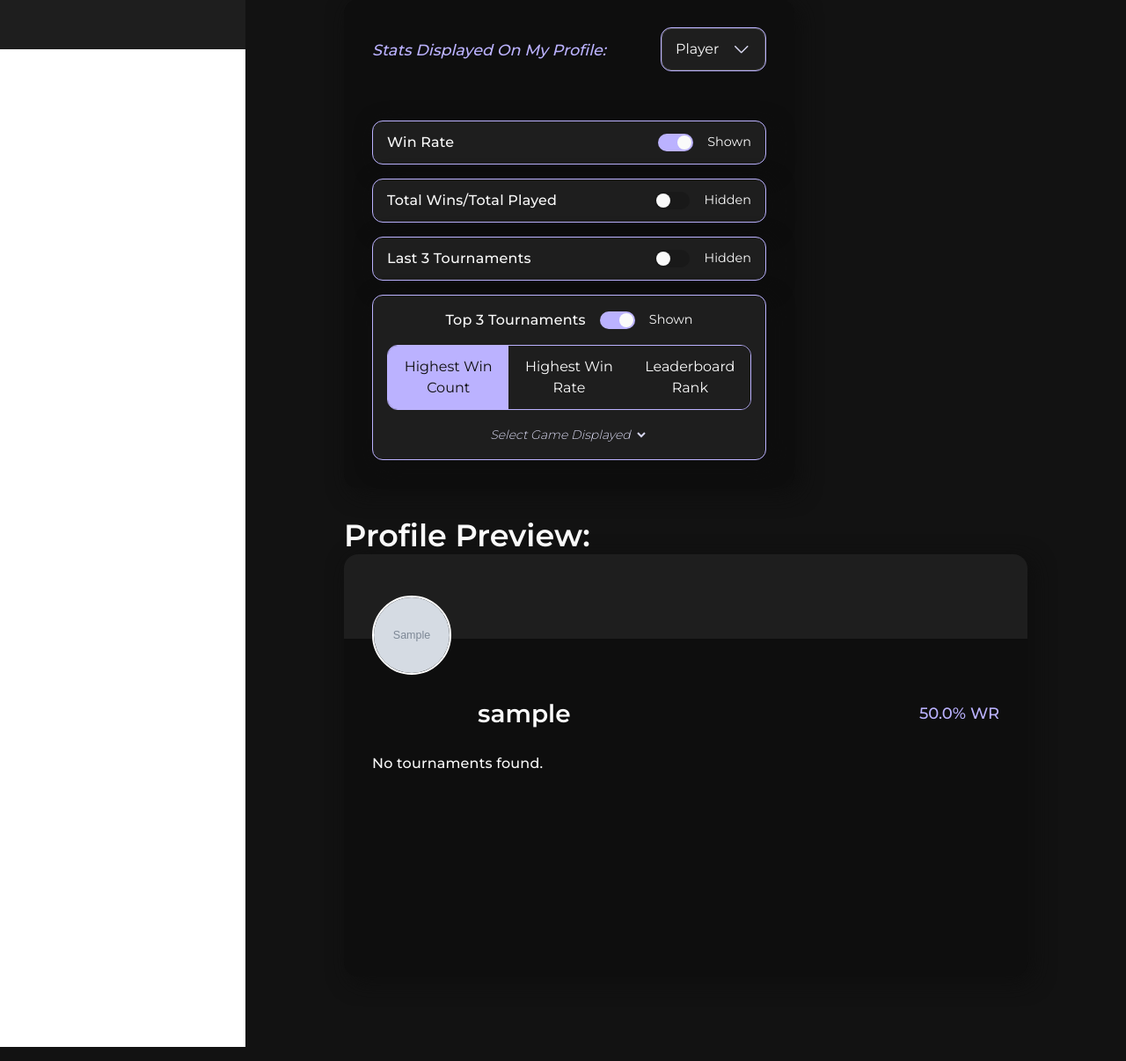
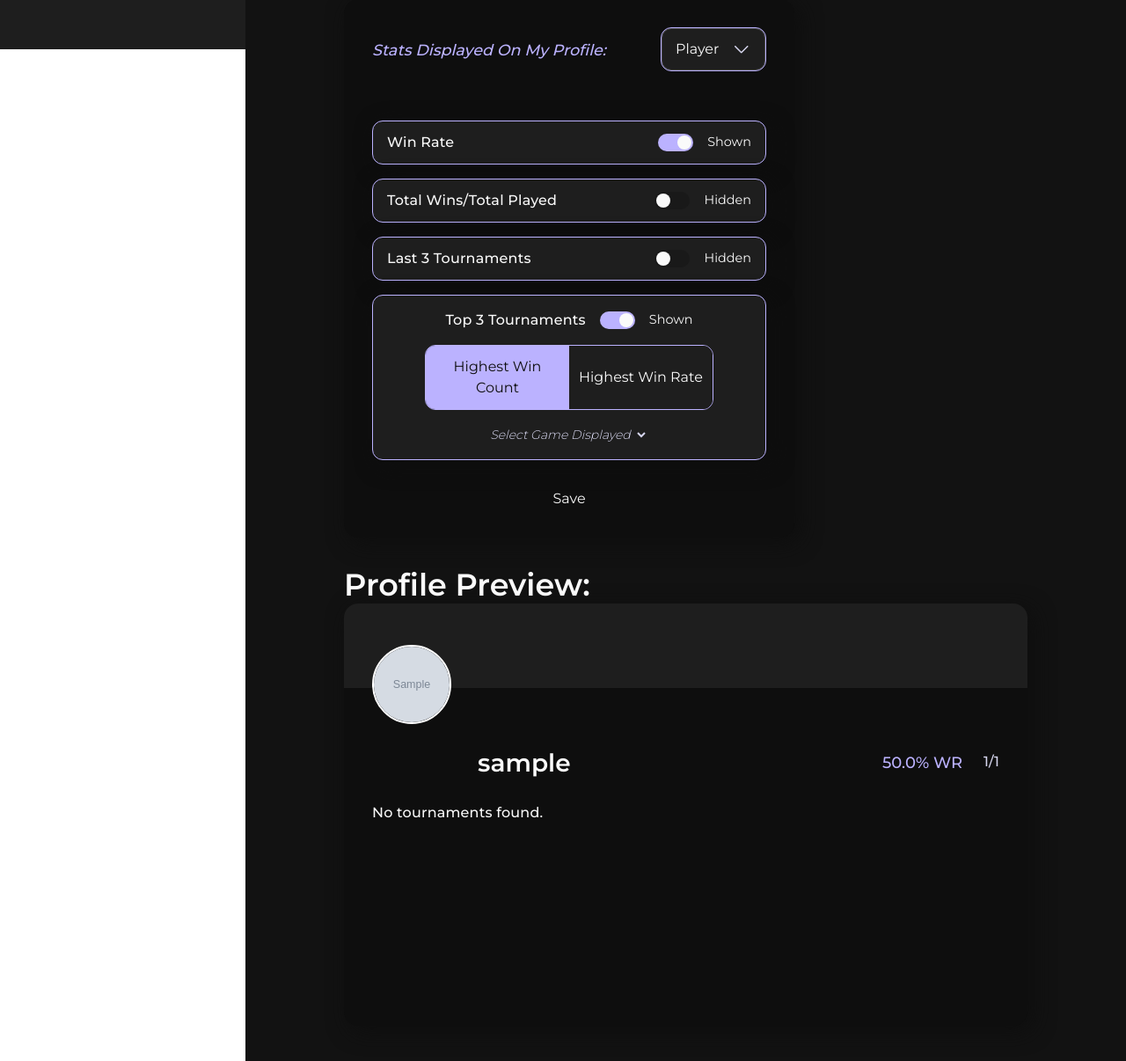
Before and after one commit to mouper/CITS3403-Project, a Flask app: page /account in a window 1280 px wide. Shown: the part 744-1950 px from the top of the page at 88% size. Run offline with Flask 3, Linux system fonts and the light colour scheme; a user stored in the database is signed in; tables that the repository leaves empty hold one stand-in row (values such as "Sample post"); grey boxes marked "Sample" are stand-in pictures; lists and menus that the app fills with data are empty; some libraries are stand-ins or nearby versions.

Commit message:
change for my account page
1.add save button to save the stats displayed on my profile page
2.delete unnecessary parts for player mode and admin mode
3.fix the calculation for OPWR and OPOWR

```diff
--- a/src/routes.py
+++ b/src/routes.py
@@ -204,23 +204,7 @@ def account():
             reverse=True
         )
         grouped_by_winrate[game_type] = sorted_entries
-    # ✅ Leaderboard 排名（综合得分）
-    grouped_by_rank = {}
-    for game_type, entries in grouped_results.items():
-        def ranking_score(result, tournament):
-            if tournament.format == "swiss":
-                wr = result.wins / (result.wins + result.losses) if (result.wins + result.losses) > 0 else 0
-                opwr = result.opponent_win_percentage or 0
-                opowr = result.opp_opp_win_percentage or 0
-                return 0.5 * wr + 0.3 * (opwr / 100) + 0.2 * (opowr / 100)
-            else:
-                return result.wins
-        sorted_entries = sorted(
-            entries,
-            key=lambda x: ranking_score(x[0], x[1]),
-            reverse=True
-        )
-        grouped_by_rank[game_type] = sorted_entries
+
     # ✅ 总胜率
     total_stats = (
         db.session.query(
@@ -265,6 +249,53 @@ def account():
     for t in hosted_tournaments:
         hosted_by_game[t.game_type].append(t)
     hosted_game_types = list(hosted_by_game.keys())
+
+    # ✅ recent_tournaments for admincards（直接复用 analytics 的逻辑）
+    recent_tournaments = []
+    base_q = (
+        db.session.query(Tournament)
+        .filter_by(created_by=current_user.id)
+        .order_by(Tournament.created_at.desc())
+    )
+    recent = base_q.limit(6).all()  # 可以固定 6，也可以用 request.args.get('limit')
+
+    for tourney in recent:
+        rows = (
+            db.session.query(TournamentPlayer, TournamentResult, User)
+            .join(TournamentResult, TournamentResult.player_id == TournamentPlayer.id)
+            .outerjoin(User, TournamentPlayer.user_id == User.id)
+            .filter(TournamentPlayer.tournament_id == tourney.id)
+            .all()
+        )
+
+        standings = []
+        for player, result, user in rows:
+            if user:
+                display_name = user.display_name or user.username
+            else:
+                first = player.guest_firstname or ""
+                last_initial = player.guest_lastname[0] if player.guest_lastname else ""
+                display_name = f"{first} {last_initial}".strip() or "Unknown"
+
+            standings.append({
+                'username': display_name,
+                'wins': result.wins,
+                'losses': result.losses,
+                'owp': round(result.opponent_win_percentage * 100, 2),
+                'opp_owp': round(result.opp_opp_win_percentage * 100, 2)
+            })
+
+        if len(standings) < 3:
+            continue
+
+        standings.sort(key=lambda p: (p['wins'], p['opp_owp']), reverse=True)
+
+        recent_tournaments.append({
+            'id': tourney.id,
+            'title': tourney.title,
+            'standings': standings
+        })
+
     # ✅ 用户统计
     user_stats = db.session.query(UserStat).filter_by(user_id=current_user.id).all()
     return render_template(
@@ -273,7 +304,6 @@ def account():
         results=all_results,
         grouped_results=grouped_results,
         grouped_by_winrate=grouped_by_winrate,
-        grouped_by_rank=grouped_by_rank,
         user_stats=user_stats,
         total_winrate=total_winrate,
         game_types=list(grouped_results.keys()),
@@ -282,6 +312,18 @@ def account():
         hosted_game_types=hosted_game_types,
         hosted_by_game=hosted_by_game  # ✅ 新增变量，供 admin-hosted-section 使用
     )
+
+@application.route('/account/save_display_settings', methods=['POST'])
+@login_required
+def save_display_settings():
+    data = request.json
+    current_user.show_win_rate = data.get('show_win_rate', False)
+    current_user.show_total_wins_played = data.get('show_total_wins_played', False)
+    current_user.show_last_three = data.get('show_last_three', False)
+    current_user.show_best_three = data.get('show_best_three', False)
+    current_user.show_admin = data.get('show_admin', False)
+    db.session.commit()
+    return jsonify(success=True)
 
 
 @application.route('/new_tournament')
--- a/src/static/js/account.js
+++ b/src/static/js/account.js
@@ -38,11 +38,6 @@ function injectAdminControls(settingsPanel, switchGroup) {
   const adminControls = document.createElement('div');
   adminControls.className = 'admin-controls';
   adminControls.innerHTML = `
-    <div class="toggle-count">
-      <button class="show-count-btn selected" data-count="3">Show 3</button>
-      <button class="show-count-btn" data-count="5">Show 5</button>
-      <button class="show-count-btn" data-count="10">Show 10</button>
-    </div>
     <div class="game-dropdown">
       <select id="adminGameFilter">
         <option value="all">All Games</option>
@@ -120,15 +115,37 @@ document.addEventListener('DOMContentLoaded', () => {
 
   if (!window.hostedGameTypes) window.hostedGameTypes = [];
 
+
+
   dropdown.addEventListener('change', () => {
   const isAdmin = dropdown.value === 'Admin';
 
+  // ✅ 自动保存 admin 显示设置
+  if (isAdmin) {
+    fetch('/account/save_display_settings', {
+      method: 'POST',
+      headers: { 'Content-Type': 'application/json' },
+      body: JSON.stringify({
+        show_win_rate: false,
+        show_total_wins_played: false,
+        show_last_three: false,
+        show_best_three: false,
+        show_admin: true
+      })
+    }).then(res => res.json()).then(data => {
+      if (!data.success) {
+        alert('Failed to set admin display settings.');
+      }
+    }).catch(err => {
+      console.error('Error saving admin view settings:', err);
+    });
+
+    // ✅ 显示 admin 卡片和控件
     document.querySelector('.admin-controls')?.remove();
     document.querySelectorAll('.switch-card:not(.top3-card)').forEach(card => {
-      card.style.display = isAdmin ? 'none' : 'flex';
+      card.style.display = 'none';
     });
 
-    if (isAdmin) {
     top3Card.innerHTML = `
       <div class="top3-row">
         <span class="medium4">Recent Tournaments Hosted</span>
@@ -139,7 +156,6 @@ document.addEventListener('DOMContentLoaded', () => {
       </div>
     `;
     setupSwitch(top3Card);
-
     injectAdminControls(settingsPanel, switchGroup);
     initAdminHostedFilters();
 
@@ -150,6 +166,8 @@ document.addEventListener('DOMContentLoaded', () => {
     location.reload();
   }
 });
+
+
 
   const gameTypeSelect = document.getElementById('gameTypeSelect');
   if (gameTypeSelect) {
@@ -187,6 +205,37 @@ document.addEventListener('DOMContentLoaded', () => {
 
   const defaultTab = document.querySelector('.top3-tab:first-child');
   if (defaultTab) defaultTab.click();
+
+  // ✅ 新增：保存 Stats 设置按钮逻辑
+  const saveStatsBtn = document.getElementById('save-stats-btn');
+  if (saveStatsBtn) {
+    saveStatsBtn.addEventListener('click', () => {
+      const data = {
+        show_win_rate: document.querySelector('.switch-card:nth-child(1) input')?.checked || false,
+        show_total_wins_played: document.querySelector('.switch-card:nth-child(2) input')?.checked || false,
+        show_last_three: document.querySelector('.switch-card:nth-child(3) input')?.checked || false,
+        show_best_three: document.querySelector('.top3-card input[type="checkbox"]')?.checked || false,
+      };
+
+      fetch('/account/save_display_settings', {
+        method: 'POST',
+        headers: { 'Content-Type': 'application/json' },
+        body: JSON.stringify(data)
+      })
+        .then(res => res.json())
+        .then(response => {
+          if (response.success) {
+            alert('Settings saved!');
+          } else {
+            alert('Failed to save settings.');
+          }
+        })
+        .catch(err => {
+          console.error(err);
+          alert('Error saving settings.');
+        });
+    });
+  }
 });
 
 document.addEventListener('DOMContentLoaded', () => {
--- a/src/templates/account.html
+++ b/src/templates/account.html
@@ -1,4 +1,5 @@
 {% extends "base.html" %}
+{% from "components/admincards_macros.html" import admincards %}
 
 {% block content %}
 <h1 class="account-page-heading">My Account</h1>
@@ -101,7 +102,6 @@
             <div class="top3-tab-group">
               <button class="top3-tab">Highest Win Count</button>
               <button class="top3-tab">Highest Win Rate</button>
-              <button class="top3-tab">Leaderboard Rank</button>
             </div>
 
             <div class="top3-subline">
@@ -114,6 +114,9 @@
             </div>
           </div>
         </div>
+
+        <button id="save-stats-btn" class="primary-button">Save</button>
+
       </div>
     </div>
 
@@ -133,35 +136,23 @@
         <div class="identity-stat-line">
             <div class="username">{{ current_user.username }}</div>
             <div class="stat-line-right">
-              <span class="winrate" data-section="winrate">{{ total_winrate }}% WR</span>
-              <span class="totalcount" data-section="totalcount">{{ total_wins }}/{{ total_played }}</span>
+              {% if current_user.show_win_rate %}
+                <span class="winrate">{{ total_winrate }}% WR</span>
+              {% endif %}
+              {% if current_user.show_total_wins_played %}
+                <span class="totalcount">{{ total_wins }}/{{ total_played }}</span>
+              {% endif %}
             </div>
         </div>
 
         <div class="admin-hosted-section" data-section="hosted" style="display: none;">
           <div class="top3-header">
-            <span class="top3-title">Last Tournaments Hosted</span>
+            <span class="top3-title">Recent Tournaments Hosted</span>
           </div>
-          {% for game_type, tournaments in hosted_by_game.items() %}
-          <div class="hosted-group" data-game="{{ game_type }}">
-            <span class="top3-game">{{ game_type }}</span>
-            <div class="statcard-container">
-              {% for tournament in tournaments %}
-              <div class="statcard hosted-card">
-                <div class="placement"><i>1st</i><span><i class="fas fa-crown"></i> Username1</span></div>
-                <div class="placement"><i>2nd</i><span>Username2</span></div>
-                <div class="placement"><i>3rd</i><span class="primary-text">Username3</span></div>
-                <div class="tournament-footer">
-                  <span>{{ tournament.title }}</span>
-                  <a href="/tournament/{{ tournament.id }}" class="view-link">View</a>
-                </div>
-              </div>
-              {% endfor %}
-            </div>
-          </div>
-          {% endfor %}
+          {{ admincards(recent_tournaments) }}
         </div>
 
+        {% if current_user.show_last_three %}
         <div class="last3-section" data-section="last3">
           <div class="top3-header">
             <span class="top3-title">LAST 3 TOURNAMENTS</span>
@@ -178,8 +169,8 @@
                   <p class="medium5">
                     {{ (result.wins / (result.wins + result.losses) * 100) | round(1) if (result.wins + result.losses) > 0 else 0 }}% WR
                   </p>
-                  <p class="medium5">{{ result.opponent_win_percentage or 0 }}% OPWR%</p>
-                  <p class="medium5">{{ result.opp_opp_win_percentage or 0 }}% OPOWR%</p>
+                  <p class="medium5">{{ (result.opponent_win_percentage * 100) | round(1) if result.opponent_win_percentage else 0 }}% OPWR%</p>
+                  <p class="medium5">{{ (result.opp_opp_win_percentage * 100) | round(1) if result.opp_opp_win_percentage else 0 }}% OPOWR%</p>
                 </div>
                 <p class="medium4 italic tournament-type">{{ tournament.format }}</p>
                 <p class="medium4">{{ tournament.title }}</p>
@@ -190,7 +181,9 @@
             <p class="medium4 italic">No recent tournaments found.</p>
           {% endif %}
         </div>
+        {% endif %}
 
+        {% if current_user.show_best_three %}
         <div class="statcard-wrapper" data-section="top3">
 
             <!-- Highest Win Count -->
@@ -213,8 +206,8 @@
                       <p class="medium5">
                         {{ (result.wins / (result.wins + result.losses) * 100) | round(1) if (result.wins + result.losses) > 0 else 0 }}% WR
                       </p>
-                      <p class="medium5">{{ result.opponent_win_percentage or 0 }}% OPWR%</p>
-                      <p class="medium5">{{ result.opp_opp_win_percentage or 0 }}% OPOWR%</p>
+                      <p class="medium5">{{ (result.opponent_win_percentage * 100) | round(1) if result.opponent_win_percentage else 0 }}% OPWR%</p>
+                      <p class="medium5">{{ (result.opp_opp_win_percentage * 100) | round(1) if result.opp_opp_win_percentage else 0 }}% OPOWR%</p>
                     </div>
                     <p class="medium4 italic tournament-type">{{ tournament.format }}</p>
                     <p class="medium4">{{ tournament.title }}</p>
@@ -246,8 +239,8 @@
                   </div>
                   <div class="statcard-middle-row">
                     <p class="medium5">{{ result.wins }} Wins</p>
-                    <p class="medium5">{{ result.opponent_win_percentage or 0 }}% OPWR%</p>
-                    <p class="medium5">{{ result.opp_opp_win_percentage or 0 }}% OPOWR%</p>
+                    <p class="medium5">{{ (result.opponent_win_percentage * 100) | round(1) if result.opponent_win_percentage else 0 }}% OPWR%</p>
+                    <p class="medium5">{{ (result.opp_opp_win_percentage * 100) | round(1) if result.opp_opp_win_percentage else 0 }}% OPOWR%</p>
                   </div>
                   <p class="medium4 italic tournament-type">{{ tournament.format }}</p>
                   <p class="medium4">{{ tournament.title }}</p>
@@ -257,55 +250,11 @@
             </div>
             {% endfor %}
 
-            <!-- LeaderBoard Rank -->
-            {% for game_type, entries in grouped_by_rank.items() %}
-            <div class="top3-section" data-type="rank" data-game-type="{{ game_type }}" style="display: none;">
-              <div class="top3-header">
-                <span class="top3-title">TOP 3 TOURNAMENTS: LEADERBOARD RANK</span>
-                <span class="top3-game">{{ game_type }}</span>
-              </div>
-              <div class="statcard-container">
-              {% for result, tournament in entries[:3] %}
-                <div class="statcard">
-                  <div class="statcard-top-row">
-                    <p class="subheadline">
-                      {% if loop.index == 1 %}1st
-                      {% elif loop.index == 2 %}2nd
-                      {% elif loop.index == 3 %}3rd
-                      {% else %}{{ loop.index }}th
-                      {% endif %}
-                    </p>
-                    <p class="title2 purple-text">{{ result.wins }} WINS</p>
-                  </div>
-                  <div class="statcard-middle-row">
-                    <p class="medium5">
-                      {{ (result.wins / (result.wins + result.losses) * 100) | round(1) if (result.wins + result.losses) > 0 else 0 }}% WR
-                    </p>
-                    <p class="medium5">{{ result.opponent_win_percentage or 0 }}% OPWR%</p>
-                    <p class="medium5">{{ result.opp_opp_win_percentage or 0 }}% OPOWR%</p>
-                  </div>
-                  <p class="medium4 italic tournament-type">{{ tournament.format }}</p>
-                  <p class="medium4">{{ tournament.title }}</p>
-                  <p class="caption italic">
-                    {% if tournament.format == 'swiss' %}
-                      Ranked by Swiss score (WR + OPWR + OPOWR)
-                    {% else %}
-                      Ranked by Win Count only
-                    {% endif %}
-                  </p>
-                </div>
-              {% endfor %}
-              </div>
-            </div>
-            {% endfor %}
+        </div>
+        {% endif %}
 
-        </div>
       </div>
     </div>
   </div>
 </div>
 {% endblock %}
-
-<script>
-        window.hostedGameTypes = {{ hosted_game_types|tojson }};
-</script>
```
Lines whose indentation alone changed are shown as unchanged.
